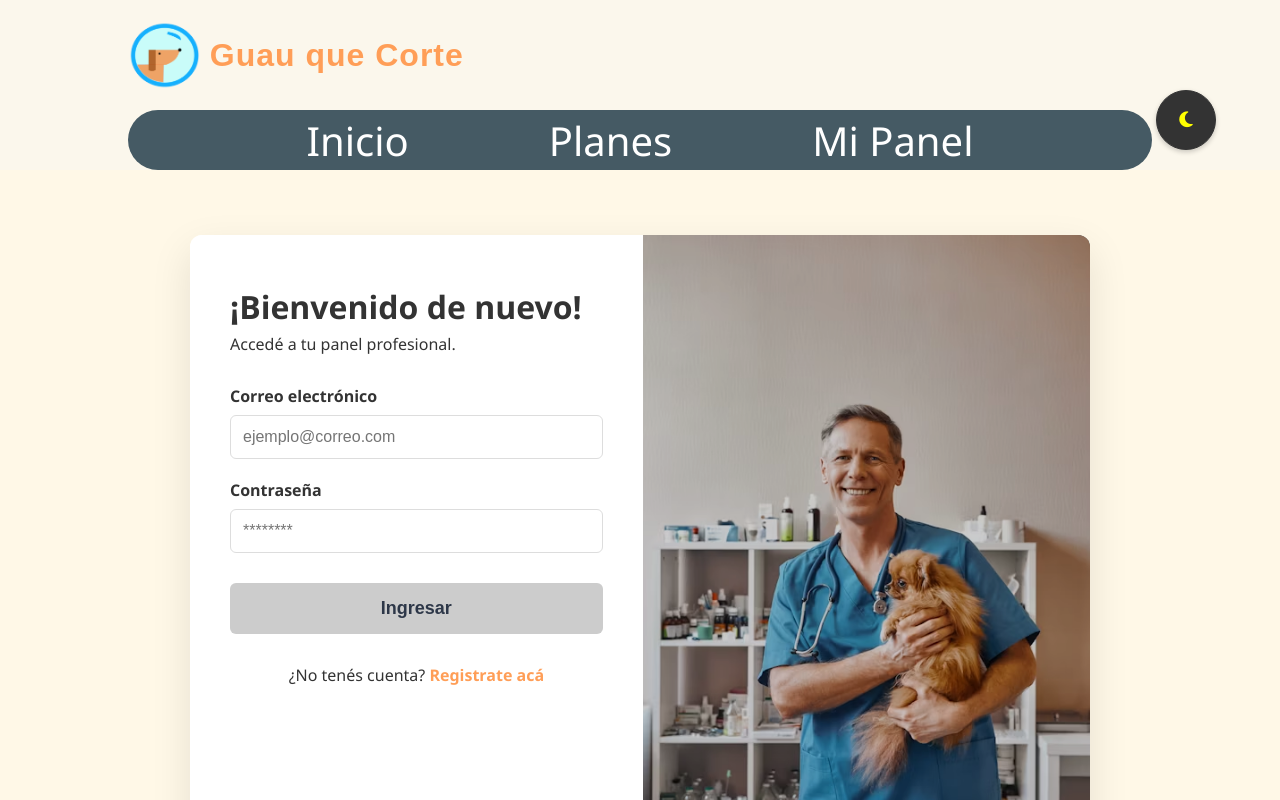
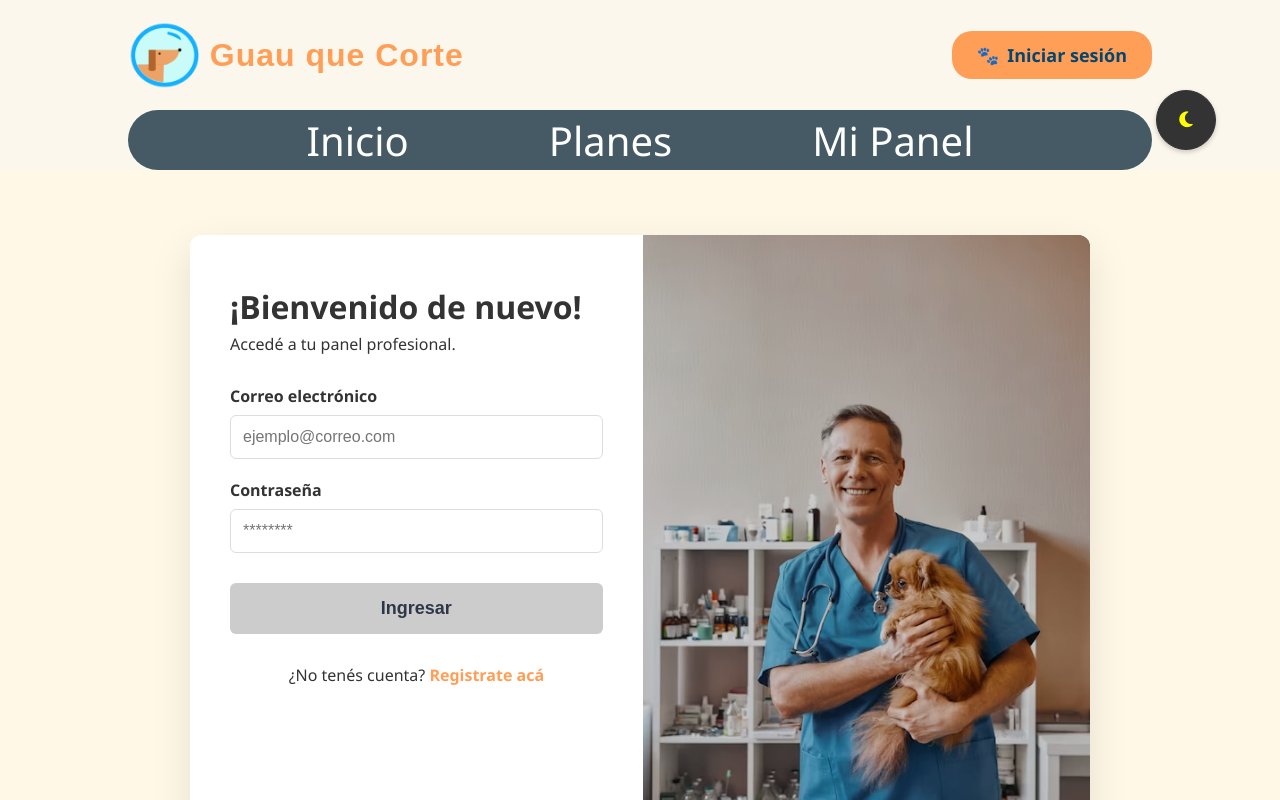
Before and after one commit to jeanbrcho/Frontend-PI-PROFESIONAL, an Angular app: page /login in a window 1280 px wide. Shown: the top 800 px of the page. Built offline with nearby package versions, Linux system fonts and the light colour scheme.

Commit message:
correccion boton login

```diff
--- a/src/app/components/header/header.css
+++ b/src/app/components/header/header.css
@@ -236,7 +236,7 @@
 }
 
 /* Móviles */
-@media (max-width: 768px) {
+@media (max-width: 1000px) {
   .logo-section {
     display: none;
   }
--- a/src/app/components/header/header.html
+++ b/src/app/components/header/header.html
@@ -3,10 +3,31 @@
     <div class="brand">
       <img src="logo.png" alt="Logo" class="logo">
       <h1 class="brand-title">Guau que Corte</h1>
+
+
     </div>
+
+     <ng-container *ngIf="authService.isLoggedIn(); else loginButton">
+          <button class="menu-login-btn" (click)="logout(); closeMenu()">
+            <span class="paw-icon">🐾</span> Cerrar sesión
+          </button>
+        </ng-container>
+
+        <ng-template #loginButton>
+          <a routerLink="/login" class="menu-login-btn" (click)="closeMenu()">
+            <span class="paw-icon">🐾</span> Iniciar sesión
+          </a>
+        </ng-template>
   </div>
 
+
+
+
   <header [class.fixed]="isFixed" class="main-header">
+
+
+
+
     <button class="hamburger" [class.active]="menuOpen" (click)="toggleMenu()" aria-label="Menu">
       <span></span>
       <span></span>
--- a/src/app/components/panel/panel-servicios/panel-servicios.component.html
+++ b/src/app/components/panel/panel-servicios/panel-servicios.component.html
@@ -23,7 +23,7 @@
         <tr *ngFor="let service of servicios">
           <td>{{ service.name }}</td>
           <td>{{ service.description }}</td>
-          <td>$ {{ service.price }}</td>
+          <td>${{ service.price }}</td>
           <td>
             <button (click)="abrirModal(service)" class="btn-action btn-confirmar">Editar</button>
           </td>
@@ -43,7 +43,7 @@
     <div class="service-card" *ngFor="let service of servicios">
       <h3>{{ service.name }}</h3>
       <p>{{ service.description }}</p>
-      <div class="price">$ {{ service.price }}</div>
+      <div class="price">${{ service.price }}</div>
       <div class="actions">
         <button (click)="abrirModal(service)" class="btn-action btn-confirmar"> Editar</button>
         <button (click)="abrirConfirmDelete(service)" class="btn-action btn-cancelar"> Eliminar</button>
```
